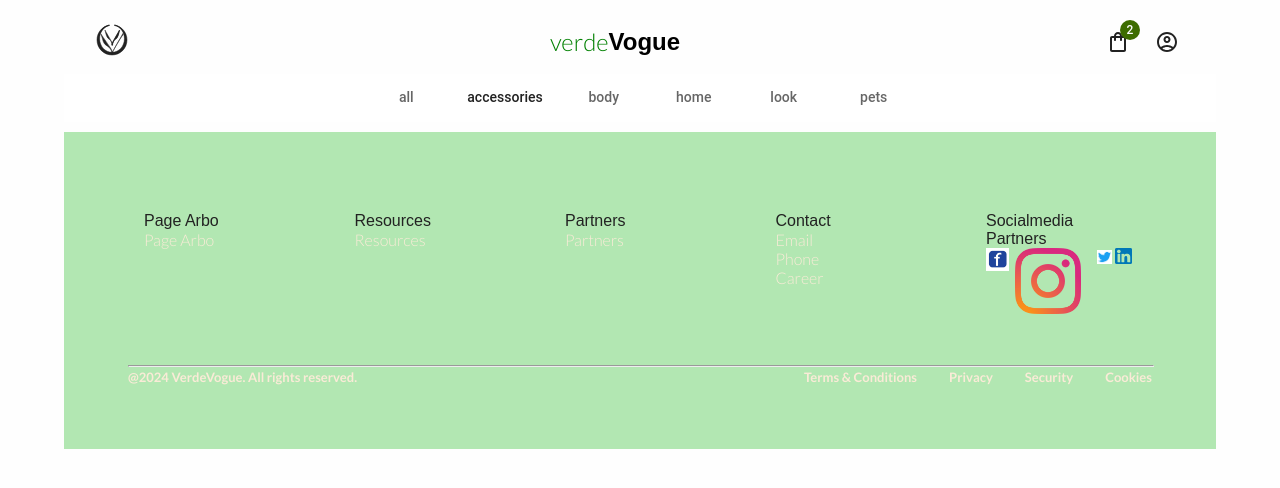
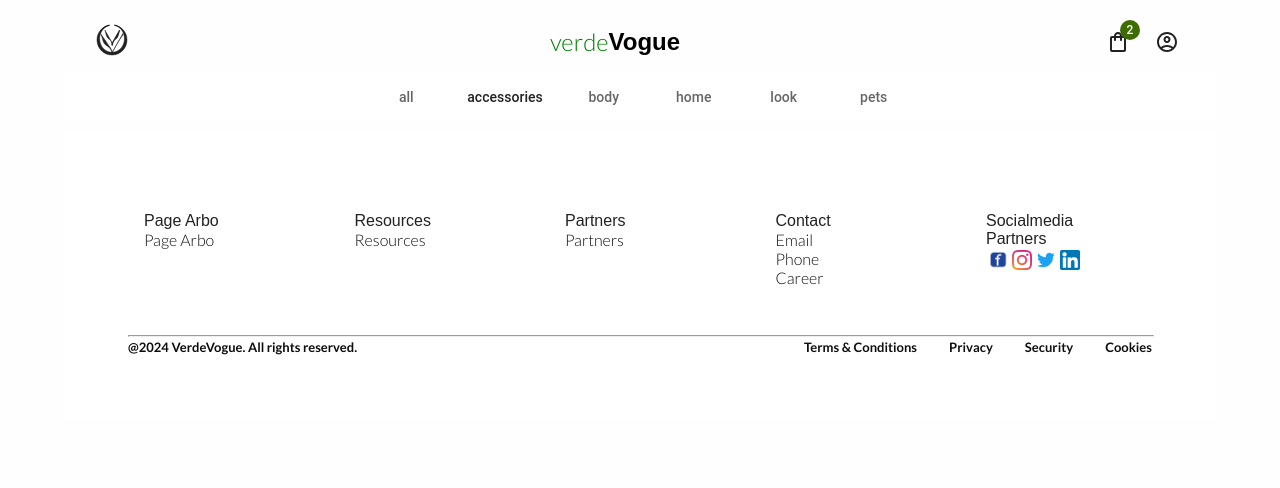
Before and after one commit to Idiru/IronHack-project-2-front, a React (Vite) app: page /profile in a window 1280 px wide. Shown: the top 488 px of the page. Built offline with nearby package versions, Linux system fonts and the light colour scheme; a web font is replaced by a local one.

Commit message:
Update Footer.css

```diff
--- a/src/components/Footer.css
+++ b/src/components/Footer.css
@@ -3,7 +3,7 @@
 }
 
 .footer{
-    background-color: rgb(178, 231, 178)
+    background-color: rgb(255, 255, 255)
 }
 .vV_footer{
     display: flex;
@@ -27,11 +27,11 @@
     display: flex;
     justify-content: flex-start;
     flex-direction: column;
-    color: antiquewhite;
+    color: rgb(19, 19, 18);
 }
 
 a{
-    color: antiquewhite;
+    color: rgb(15, 15, 15);
     text-decoration: none;
 }
 
@@ -41,7 +41,8 @@
 }
 
 .socialmedia img{
-    width: 80%;
+    width: 20px;
+    margin: 2px;
 }
 
 .vV_footer-links_dev h4{
@@ -73,19 +74,19 @@
     font-size: 13px;
     line-height: 15px;
     margin-left: 2rem;
-    color: antiquewhite;
+    color: rgb(15, 15, 15);
     font-weight: 600;
 }
 
 hr{
-    color: antiquewhite;
+    color: rgb(10, 10, 10);
     width: 100%;
 }
 
 .vV_footer-copyright p{
     font-size: 13px;
     line-height: 15px;
-    color: antiquewhite;
+    color: rgb(12, 12, 12);
     font-weight: 600;
 }
 
```
